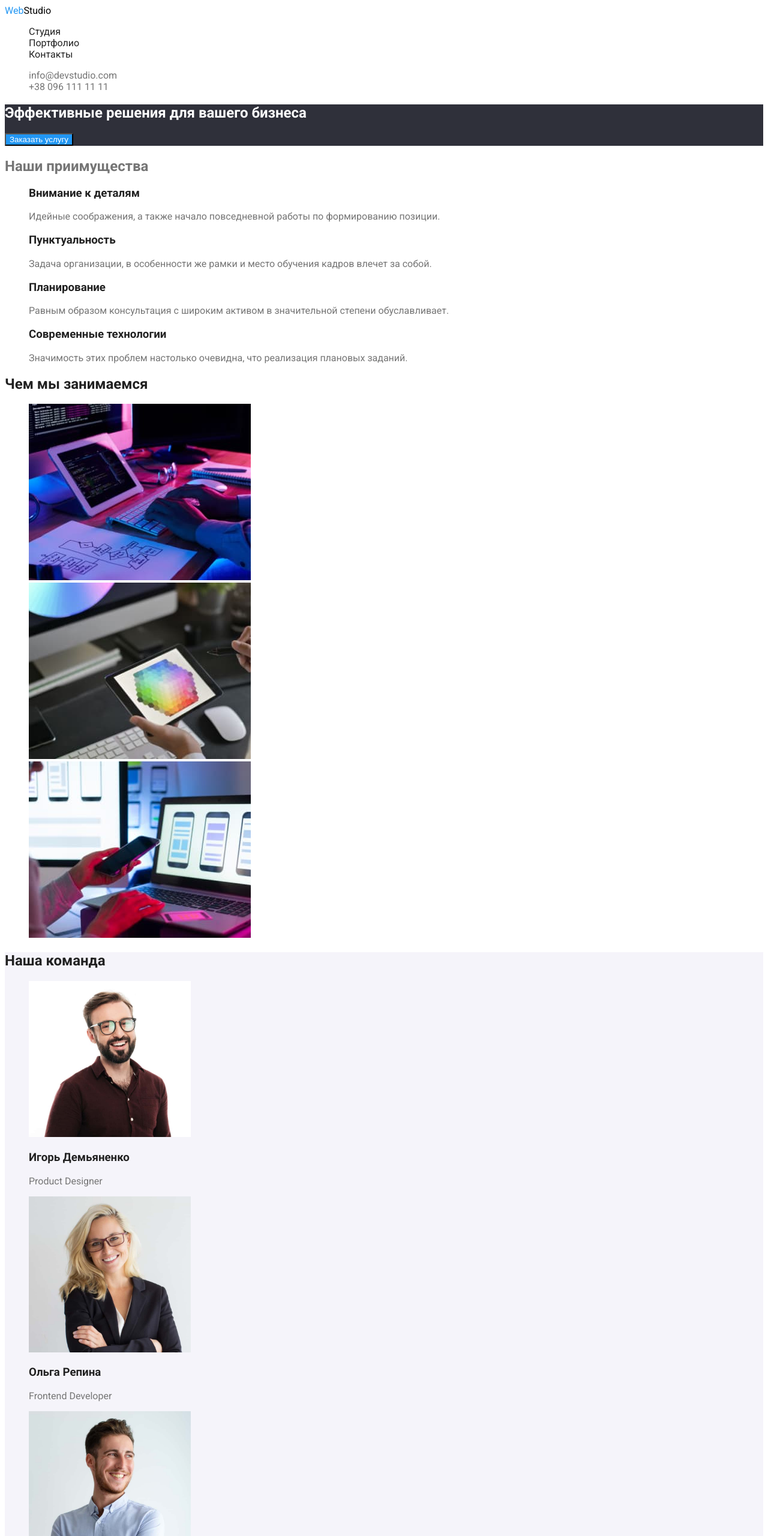
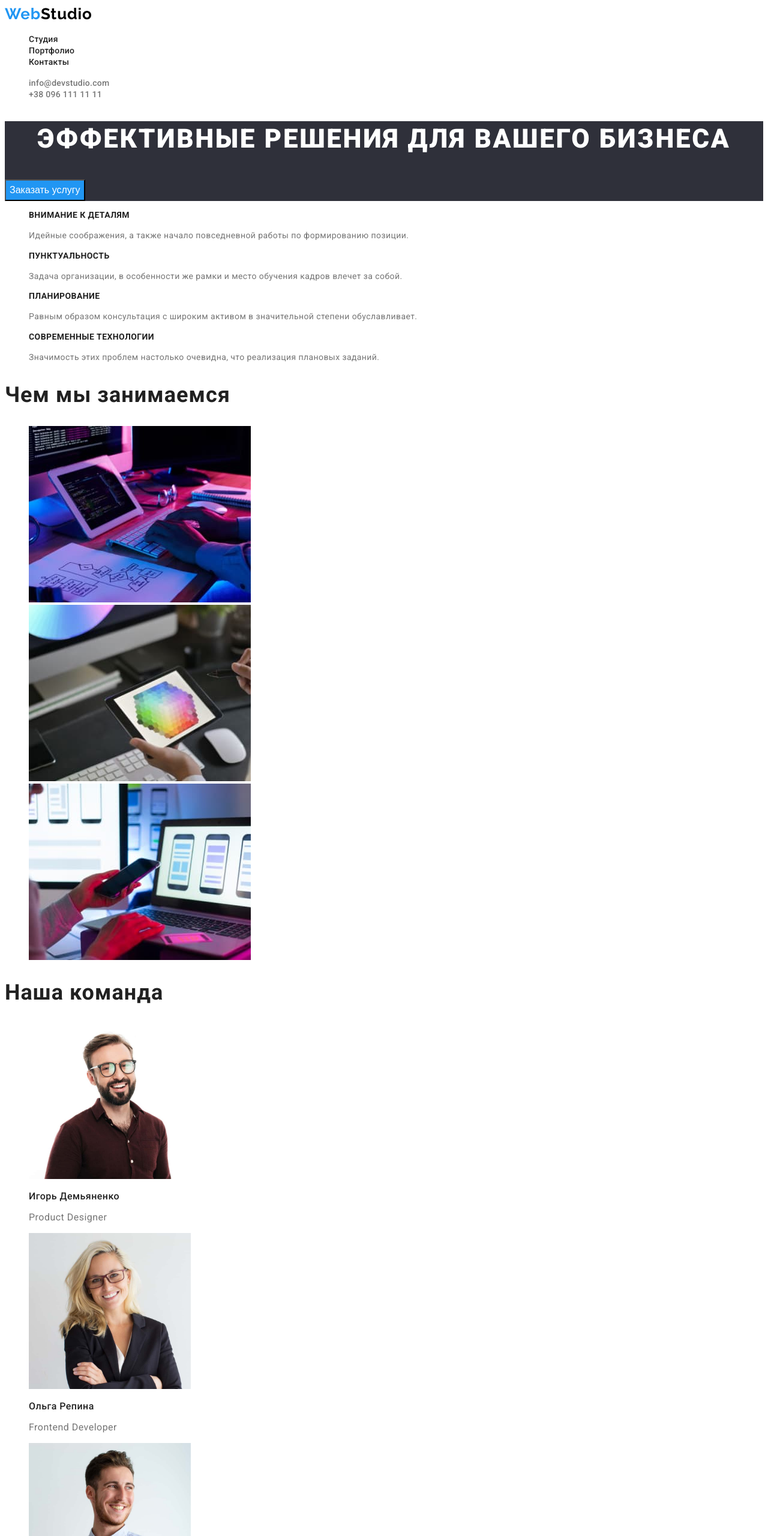
Before and after one commit to Roman-Moskalenko/goit-markup-hw-02, a plain HTML site: page index.html in a window 1280 px wide. Shown: the top 2560 px of the page at 60% size. Drawn offline with Linux system fonts and the light colour scheme.

Commit message:
home work 2 (norm variant)
ДЗ 2 с человеческой разметкой

```diff
--- a/css/style.css
+++ b/css/style.css
@@ -12,77 +12,203 @@ body {
   color: var(--title-text-color);
   font-family: Roboto;
 }
-a {
+.visually-hidden {
+  position: absolute;
+  white-space: nowrap;
+  width: 1px;
+  height: 1px;
+  overflow: hidden;
+  border: 0;
+  padding: 0;
+  clip: rect(0 0 0 0);
+  clip-path: inset(50%);
+  margin: -1px;
+}
+.link {
   text-decoration: none;
 }
-ul {
+.list {
   list-style: none;
 }
-/* Лого */
-.logo {
+/* -----------------------------------------Header----------------------------------------- */
+.header-link-logo {
+  font-family: Raleway;
+  font-style: normal;
+  font-weight: 700px;
+  font-size: 26px;
+  line-height: 1.19;
+  letter-spacing: 0.03em;
   color: #000000;
 }
-span {
-  color: #2196f3;
+.logo-header {
+  font-family: Raleway;
+  font-style: normal;
+  font-weight: 700;
+  font-size: 26px;
+  line-height: 1.19;
+  letter-spacing: 0.03em;
+  color: var(--accent-color);
+}
+.header-link {
+  font-weight: 500;
+  font-size: 14px;
+  line-height: 1.14;
+  letter-spacing: 0.02em;
+  color: var(--primary-text-color);
+}
+.header-link:hover,
+.header-link :focus {
+  font-weight: 500;
+  font-size: 14px;
+  line-height: 1.14px;
+  letter-spacing: 0.02em;
+  color: var(--accent-color);
+}
+.header-contacts-mail {
+  font-weight: 500;
+  font-size: 14px;
+  line-height: 1.14px;
+  letter-spacing: 0.02em;
+  color: var(--title-text-color);
+}
+.header-contacts-mail:hover,
+.header-contacts-mail:focus {
+  width: 135px;
+  height: 16px;
+  left: 1078px;
+  top: 32px;
+  color: var(--accent-color);
+}
+.header-contacts-tell {
+  font-weight: 500;
+  font-size: 14px;
+  line-height: 1.14;
+  letter-spacing: 0.02em;
+  color: var(--title-text-color);
 }
 
-/* Навигация сайта */
-.nav .nav-link {
-  color: var(--primary-text-color);
-}
-.nav .nav-link:hover {
+.header-contacts-tell:hover,
+.header-contacts-tell:focus {
+  width: 135px;
+  height: 16px;
+  left: 1078px;
+  top: 32px;
   color: var(--accent-color);
 }
-.nav .nav-link:focus {
-  color: var(--accent-color);
+/* --------------------------------------------Hero-------------------- */
+.hero {
+  background: #2f303a;
 }
-/* Телефон и почта */
-.list .list-link {
-  color: var(--title-text-color);
-}
-.list .list-link:hover {
-  color: var(--accent-color);
-}
-.list .list-link:focus {
-  color: var(--accent-color);
-}
-/* Герой */
-.hero {
-  background-color: #2f303a;
-}
-.hero .hero-title {
+.hero-title {
+  font-weight: 900;
+  font-size: 44px;
+  line-height: 1.36;
+  text-align: center;
+  letter-spacing: 0.06em;
+  text-transform: uppercase;
   color: #ffffff;
 }
 .hero-button {
-  background-color: var(--accent-color);
+  font-style: normal;
+  font-weight: 700px;
+  font-size: 16px;
+  line-height: 1.87;
+  background: #2196f3;
   color: #ffffff;
-  cursor: pointer;
 }
-/* фильтры портфолио */
-.filter .filter-button {
+.hero-button:hover {
   color: var(--primary-text-color);
 }
-.filter .filter-button:hover {
-  color: #ffffff;
-  background-color: var(--accent-color);
-}
-
-/* заголовки */
-.items-title {
+/* --------------------------------------------Assents-------------------- */
+.assets-head {
+  font-weight: 700px;
+  font-size: 14px;
+  line-height: 1.14;
+  letter-spacing: 0.03em;
+  text-transform: uppercase;
   color: var(--primary-text-color);
 }
-/* наша команда */
-.our-team {
-  background-color: #f5f4fa;
+.assets-text {
+  font-weight: 40px;
+  font-size: 14px;
+  line-height: 1.71;
+  letter-spacing: 0.03em;
+  color: var(--title-text-color);
 }
-/* адрес */
-address {
+/* --------------------------------------------Doing-------------------- */
+.doing-head {
+  font-weight: 700px;
+  font-size: 36px;
+  line-height: 1.16;
+  letter-spacing: 0.03em;
+  color: var(--primary-text-color);
+}
+/* --------------------------------------------Our team-------------------- */
+.team-main-head {
+  font-weight: 700px;
+  font-size: 36px;
+  line-height: 1.16;
+  letter-spacing: 0.03em;
+  color: var(--primary-text-color);
+}
+.team-second-head {
+  font-weight: 500;
+  font-size: 16px;
+  line-height: 1.18;
+  letter-spacing: 0.03em;
+  color: var(--primary-text-color);
+}
+.team-text {
+  font-size: 16px;
+  line-height: 1.18;
+  letter-spacing: 0.03em;
+  color: var(--title-text-color);
+}
+/* --------------------------------------------Footer-------------------- */
+.footer {
+  background-color: #2f303a;
+}
+.footer-link {
+  font-family: Raleway;
+  font-style: normal;
+  font-weight: 700px;
+  font-size: 26px;
+  line-height: 1.19;
+  letter-spacing: 0.03em;
   color: #ffffff;
 }
-/* Footer */
-footer {
-  background-color: #2f303a;
+.logo-footer {
+  font-family: Raleway;
+  font-style: normal;
+  font-weight: 700px;
+  font-size: 26px;
+  line-height: 1.19;
+  letter-spacing: 0.03em;
+  color: var(--accent-color);
 }
-.logo-footer {
+.footer-address {
+  font-size: 14px;
+  line-height: 1.17;
+  letter-spacing: 0.03em;
   color: #ffffff;
 }
+.footer-contacts-mail {
+  font-size: 14px;
+  line-height: 1.71;
+  letter-spacing: 0.03em;
+  color: rgba(255, 255, 255, 0.6);
+}
+.footer-contacts-tell {
+  font-size: 14px;
+  line-height: 1.71;
+  letter-spacing: 0.03em;
+  color: rgba(255, 255, 255, 0.6);
+}
+.footer-contacts-mail:hover,
+.footer-contacts-mail :focus {
+  color: var(--accent-color);
+}
+.footer-contacts-tell:hover,
+.footer-contacts-tell :focus {
+  color: var(--accent-color);
+}
--- a/index.html
+++ b/index.html
@@ -14,23 +14,29 @@
     <link rel="stylesheet" href="./css/style.css" />
   </head>
   <body>
-    <header>
-      <a class="logo" href="/"> <span>Web</span>Studio </a>
-      <nav class="nav">
-        <ul>
-          <li><a class="nav-link" href="/">Студия</a></li>
-          <li><a class="nav-link" href="./Портфолио.html">Портфолио</a></li>
-          <li><a class="nav-link" href="#">Контакты</a></li>
+    <header class="header">
+      <a class="header-link-logo link" href="/">
+        <span class="logo-header">Web</span>Studio
+      </a>
+      <nav class="header-navigation">
+        <ul class="header-list list">
+          <li><a class="header-link link" href="/">Студия</a></li>
+          <li>
+            <a class="header-link link" href="./Портфолио.html">Портфолио</a>
+          </li>
+          <li><a class="header-link link" href="#">Контакты</a></li>
         </ul>
       </nav>
-      <ul class="list">
+      <ul class="header-contacts list">
         <li>
-          <a class="list-link" href="mailto:info@devstudio.com"
+          <a class="header-contacts-mail link" href="mailto:info@devstudio.com"
             >info@devstudio.com</a
           >
         </li>
         <li>
-          <a class="list-link" href="tell:+380961111111">+38 096 111 11 11</a>
+          <a class="header-contacts-tell link" href="tell:+380961111111"
+            >+38 096 111 11 11</a
+          >
         </li>
       </ul>
     </header>
@@ -41,33 +47,33 @@
         <button class="hero-button" type="button">Заказать услугу</button>
       </section>
       <!-- Приимущества -->
-      <section>
-        <h2>Наши приимущества</h2>
-        <ul>
-          <li>
-            <h3 class="items-title">Внимание к деталям</h3>
-            <p>
+      <section class="assets">
+        <h2 class="visually-hidden">Наши приимущества</h2>
+        <ul class="assets-list list">
+          <li class="assets-items">
+            <h3 class="assets-head">Внимание к деталям</h3>
+            <p class="assets-text">
               Идейные соображения, а также начало повседневной работы по
               формированию позиции.
             </p>
           </li>
-          <li>
-            <h3 class="items-title">Пунктуальность</h3>
-            <p>
+          <li class="assets-items">
+            <h3 class="assets-head">Пунктуальность</h3>
+            <p class="assets-text">
               Задача организации, в особенности же рамки и место обучения кадров
               влечет за собой.
             </p>
           </li>
-          <li>
-            <h3 class="items-title">Планирование</h3>
-            <p>
+          <li class="assets-items">
+            <h3 class="assets-head">Планирование</h3>
+            <p class="assets-text">
               Равным образом консультация с широким активом в значительной
               степени обуславливает.
             </p>
           </li>
-          <li>
-            <h3 class="items-title">Современные технологии</h3>
-            <p>
+          <li class="assets-items">
+            <h3 class="assets-head">Современные технологии</h3>
+            <p class="assets-text">
               Значимость этих проблем настолько очевидна, что реализация
               плановых заданий.
             </p>
@@ -75,24 +81,24 @@
         </ul>
       </section>
       <!-- Чем мы занимаемся -->
-      <section>
-        <h2 class="items-title">Чем мы занимаемся</h2>
-        <ul>
-          <li>
+      <section class="doing">
+        <h2 class="doing-head">Чем мы занимаемся</h2>
+        <ul class="doing-list list">
+          <li class="doing-items">
             <img
               src="images/img1.jpg"
               alt="руки на клавиатуре и экран планшета с кодом"
               width="370"
             />
           </li>
-          <li>
+          <li class="doing-items">
             <img
               src="images/img2.jpg"
               alt="рука с телефоном и экран ноутбука с изображением телефонов"
               width="370"
             />
           </li>
-          <li>
+          <li class="doing-items">
             <img
               src="images/img3.jpg"
               alt="планшет с палитрой цветов на экране"
@@ -102,57 +108,63 @@
         </ul>
       </section>
       <!-- Наша команда -->
-      <section class="our-team">
-        <h2 class="items-title">Наша команда</h2>
-        <ul>
-          <li>
+      <section class="team">
+        <h2 class="team-main-head">Наша команда</h2>
+        <ul class="team-list list">
+          <li class="team-items">
             <img
               src="images/img4.jpg"
               alt="улыбающийся мужчина в рубашке с бородой и в очках"
               width="270"
             />
-            <h3 class="items-title">Игорь Демьяненко</h3>
-            <p lang="en">Product Designer</p>
+            <h3 class="team-second-head">Игорь Демьяненко</h3>
+            <p class="team-text" lang="en">Product Designer</p>
           </li>
-          <li>
+          <li class="team-items">
             <img
               src="images/img5.jpg"
               alt="улыбающаяся девушка с белыми волосами в очках"
               width="270"
             />
-            <h3 class="items-title">Ольга Репина</h3>
-            <p lang="en">Frontend Developer</p>
+            <h3 class="team-second-head">Ольга Репина</h3>
+            <p class="team-text" lang="en">Frontend Developer</p>
           </li>
-          <li>
+          <li class="team-items">
             <img
               src="images/img6.jpg"
               alt="улыбающийся мужчина в рубашке смотрит в сторону"
               width="270"
             />
-            <h3 class="items-title">Николай Тарасов</h3>
-            <p lang="en">Marketing</p>
+            <h3 class="team-second-head">Николай Тарасов</h3>
+            <p class="team-text" lang="en">Marketing</p>
           </li>
-          <li>
+          <li class="team-items">
             <img
               src="images/img7.jpg"
               alt="брюнет в футболке и очках с ухмылкой"
               width="270"
             />
-            <h3 class="items-title">Михаил Ермаков</h3>
-            <p lang="en">UI Designer</p>
+            <h3 class="team-second-head">Михаил Ермаков</h3>
+            <p class="team-text" lang="en">UI Designer</p>
           </li>
         </ul>
       </section>
     </main>
-    <footer>
-      <a class="logo-footer" href="/"><span>Web</span>Studio</a>
-      <address>г. Киев, пр-т Леси Украинки, 26</address>
-      <ul class="list">
-        <li>
-          <a class="list-link" href="info@example.com">info@example.com</a>
+    <footer class="footer">
+      <a class="footer-link link" href="/">
+        <span class="logo-footer">Web</span>Studio</a
+      >
+      <address class="footer-address">г. Киев, пр-т Леси Украинки, 26</address>
+      <ul class="footer-list list">
+        <li class="footer-contacts">
+          <a class="footer-contacts-mail link" href="info@example.com"
+            >info@example.com</a
+          >
         </li>
-        <li>
-          <a class="list-link" href="tell:+380961111111">+38 096 111 11 11</a>
+        <li class="footer-contacts">
+          <a class="footer-contacts-tell link" href="tell:+380961111111"
+            >+38 096 111 11 11</a
+          >
         </li>
       </ul>
     </footer>
```
Also changed, not shown: Портфолио.html (+80 -60 lines).
